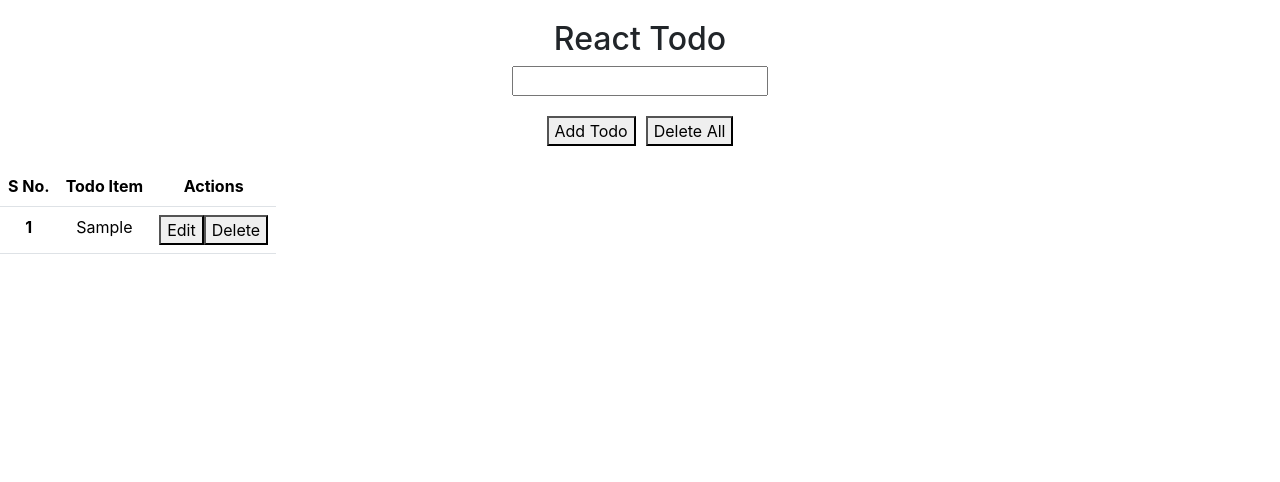
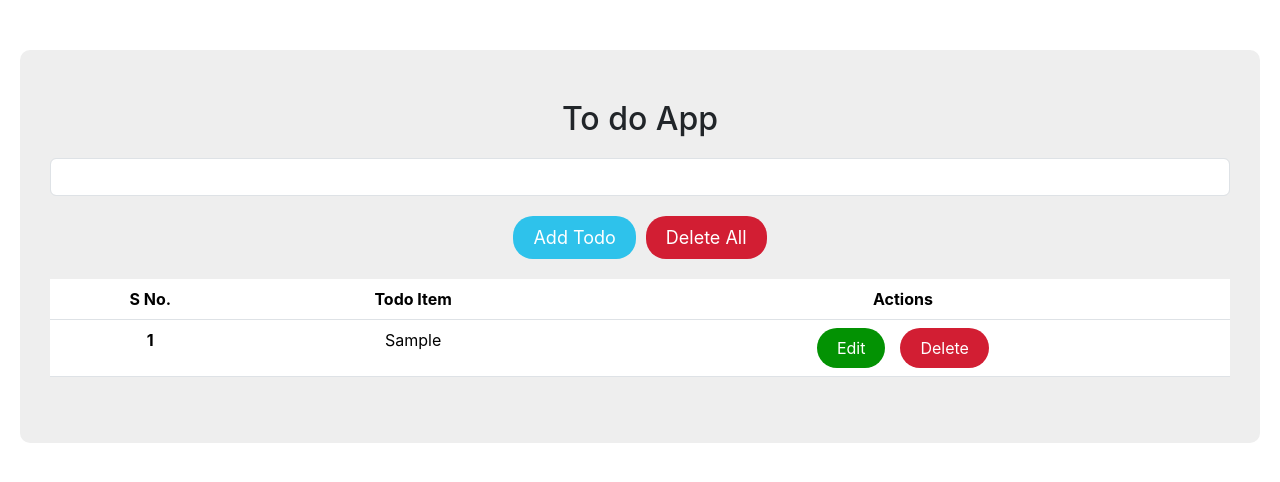
Before and after one commit to Huzaifa-Khan-Official/react-todo, a React (Create React App) app: page / in a window 1280 px wide. Both pictures are taken after typing "Sample" into the empty fields and a click on the button "Add Todo". Shown: the top 482 px of the page. Built offline with nearby package versions, Linux system fonts and the light colour scheme.

Commit message:
almost done

```diff
--- a/src/App.css
+++ b/src/App.css
@@ -1,6 +1,38 @@
 .App {
   text-align: center;
+  margin: 50px 20px;
+  padding: 50px 30px;
+  background-color: #eee;
+  border-radius: 10px;
+}
+
+.inputDiv>input {
   margin: 20px 0;
+}
+
+.btnsDiv button {
+  color: rgb(255, 255, 255);
+  font-size: 18px;
+  border: none;
+  padding: 8px 20px;
+  border-radius: 20px;
+  transition: all .5s;
+}
+
+.delAllBtn {
+  background-color: #d21e33;
+}
+
+.delAllBtn:hover {
+  background-color: rgb(161, 15, 32);
+}
+
+.addBtn {
+  background-color: #2ec2eb;
+}
+
+.addBtn:hover {
+  background-color: #1888a7;
 }
 
 .App-logo {
@@ -15,6 +47,36 @@
   align-items: center;
   gap: 10px;
 }
+
+.editDelBtns {
+  display: flex;
+  justify-content: center;
+  align-items: center;
+  gap: 15px;
+}
+
+.editDelBtns button {
+  color: rgb(255, 255, 255);
+  font-size: 16px;
+  border: none;
+  padding: 8px 20px;
+  border-radius: 20px;
+  transition: all .5s;
+}
+
+.editBtn {
+  background-color: rgb(3, 146, 3);
+}
+
+.editBtn:hover {
+  background-color: rgb(7, 100, 7);
+}
+
+.deleteBtn {
+  background-color: #d21e33;
+}
+
+
 
 @media (prefers-reduced-motion: no-preference) {
   .App-logo {
@@ -41,6 +103,7 @@
   from {
     transform: rotate(0deg);
   }
+
   to {
     transform: rotate(360deg);
   }
--- a/src/App.jsx
+++ b/src/App.jsx
@@ -27,14 +27,6 @@ function App() {
         title: "Oops...",
         text: "Something went wrong!",
       });
-
-      // Swal.fire({
-      //   icon: "error",
-      //   title: "Oops",
-
-      // })
-
-      // alert("please write something")
     }
 
 
@@ -60,9 +52,10 @@ function App() {
 
   return (
     <div className="App">
-      <h2>React Todo</h2>
+      <h2>To do App</h2>
       <div className="inputDiv">
         <input
+          className="form-control"
           type="text"
           value={value}
           onChange={(e) => setValue(e.target.value)}
@@ -70,12 +63,12 @@ function App() {
         />
       </div>
       <div className="btnsDiv">
-        <button onClick={addTodo}>
+        <button onClick={addTodo} className='addBtn'>
           {editIndex !== null ? "Edit Todo" : "Add Todo"}
         </button>
-        <button onClick={() => setTodos([])} style={{ display: todos.length > 0 ? "block" : "none" }}>Delete All</button>
+        <button onClick={() => setTodos([])} style={{ display: todos.length > 0 ? "block" : "none" }} className='delAllBtn'>Delete All</button>
       </div>
-      <table className='table table-hover' style={{ display: todos.length > 0 ? "block" : "none" }}>
+      <table className='table' style={{ display: todos.length > 0 ? "table" : "none" }}>
         <tbody>
           <tr>
             <th>S No.</th>
```
Lines whose indentation alone changed are shown as unchanged.
